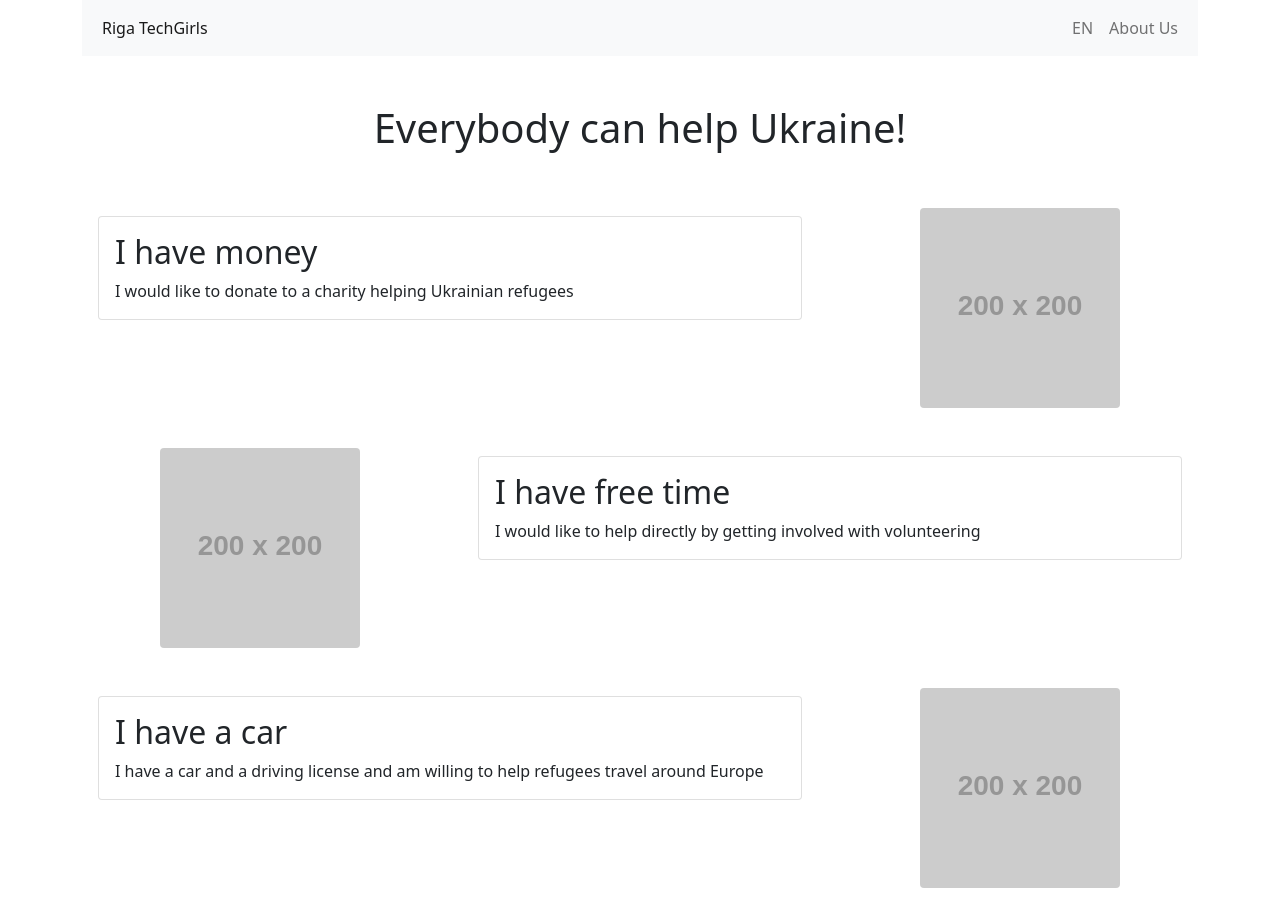
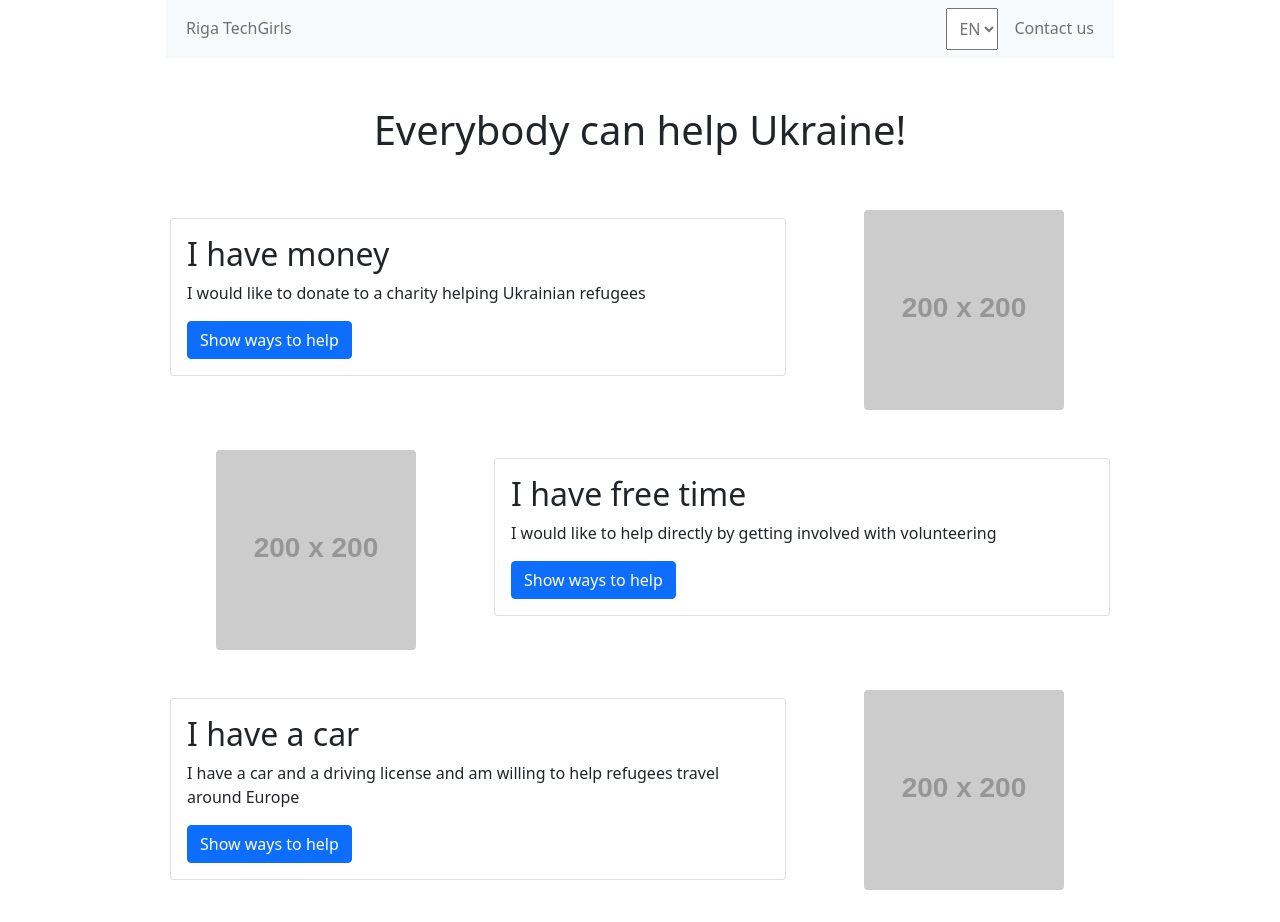
Before and after one commit to WaysToHelp/waystohelp.github.io, a Jekyll site: the page built from index.html, in a window 1280 px wide. Built offline with Jekyll 4.4.1, drawn with Linux system fonts in a browser that asks for light colours.

Commit message:
Make elements clickable

```diff
--- a/_layouts/default.html
+++ b/_layouts/default.html
@@ -10,10 +10,18 @@
         integrity="sha384-ka7Sk0Gln4gmtz2MlQnikT1wXgYsOg+OMhuP+IlRH9sENBO0LRn5q+8nbTov4+1p"
         crossorigin="anonymous"></script>
 
+    <style>
+        section.accordion>.card:hover {
+            background-color: #eee;
+        }
+    </style>
+
 </head>
 
-<body class="container">
-    {{ content }}
+<body class="container-lg px-xl-5">
+    <div class="container-lg px-xl-5">
+        {{ content }}
+    </div>
 </body>
 
 </html>
--- a/index.html
+++ b/index.html
@@ -3,7 +3,7 @@ layout: default
 title: Everybody can help Ukraine!
 ---
 
-<nav class="navbar navbar-expand-lg navbar-light bg-light">
+<nav class="navbar navbar-expand-md navbar-light bg-light">
     <div class="container-fluid">
         <button class="navbar-toggler" type="button" data-bs-toggle="collapse" data-bs-target="#navbarSupportedContent"
             aria-controls="navbarSupportedContent" aria-expanded="false" aria-label="Toggle navigation">
@@ -11,16 +11,19 @@ title: Everybody can help Ukraine!
         </button>
 
         <div class="collapse navbar-collapse" id="navbarSupportedContent">
-            <ul class="navbar-nav mb-2 mb-lg-0 d-flex w-100">
+            <ul class="navbar-nav mb-lg-0 d-flex w-100">
                 <li class="nav-item me-auto">
-                    <a class="nav-link active" aria-current="page" href="http://rigatechgirls.com/hackathon">Riga
+                    <a class="nav-link" aria-current="page" href="http://rigatechgirls.com/hackathon">Riga
                         TechGirls</a>
                 </li>
                 <li class="nav-item">
-                    <a class="nav-link" href="#">EN</a>
+                    <select class="nav-link custom-select mx-2" style="padding-right:0">
+                        <option selected value="EN">EN</option>
+                        <option value="LV">LV</option>
+                    </select>
                 </li>
                 <li class="nav-item">
-                    <a class="nav-link" href="#">About Us</a>
+                    <a class="nav-link" href="#">Contact us</a>
                 </li>
             </ul>
         </div>
@@ -31,7 +34,7 @@ title: Everybody can help Ukraine!
     {{ site.data.en.tags.money }}
     {% for tag in site.data.en.tags %}
     <div class="row d-flex {% cycle 'flex-row', 'flex-row-reverse' %}">
-        <section class="accordion m-3 col">
+        <section class="accordion p-3 col-md-8">
             <div class="card">
                 <div class="card-body">
                     <h2 class="card-title">
@@ -40,9 +43,10 @@ title: Everybody can help Ukraine!
                             {{ tag.name }}
                         </div>
                     </h2>
-                    <div class="card-text">
+                    <p class="card-text">
                         {{ tag.description }}
-                    </div>
+                    </p>
+                    <a href="#" class="btn btn-primary">Show ways to help</a>
                 </div>
             </div>
             <div class="accordion">
@@ -52,7 +56,10 @@ title: Everybody can help Ukraine!
                     <article class="card">
                         <div class="card-body">
                             <h5 class="card-title">{{ project.name }}</h5>
-                            <div class="card-text">{{ project.description }}</div>
+                            <p class="card-text">{{ project.description }}</p>
+                            <div class="text-truncate">
+                                <a href="{{ project.url }}">{{ project.url }}</a>
+                            </div>
                         </div>
                     </article>
                     {% endif %}
@@ -60,7 +67,7 @@ title: Everybody can help Ukraine!
                 </div>
             </div>
         </section>
-        <figure class="figure col-4 p-2 text-center">
+        <figure class="figure col-md-4 p-2 d-none d-md-block text-center">
             <img src="https://via.placeholder.com/200" class="figure-img img-fluid rounded" />
         </figure>
     </div>
```
